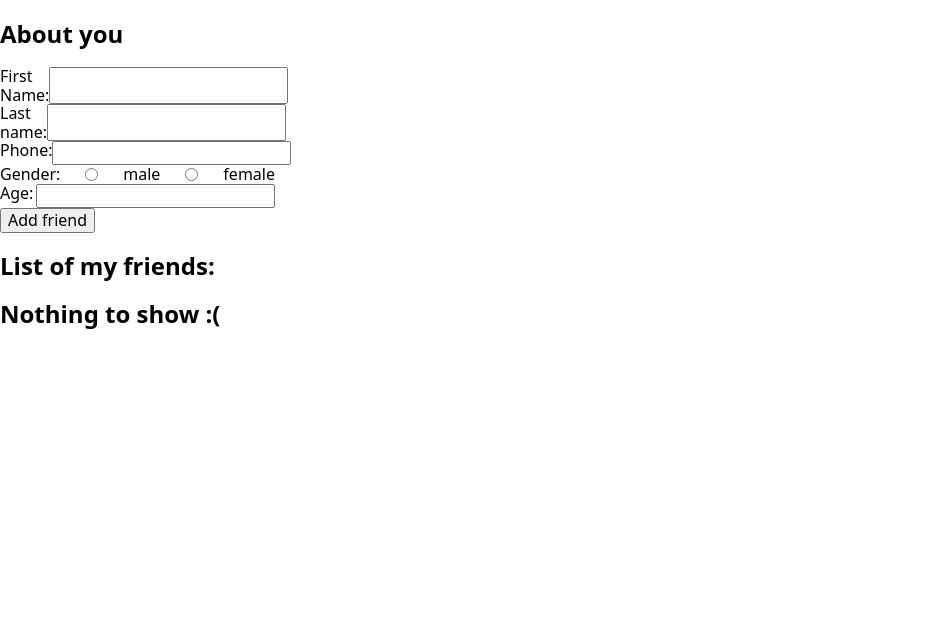
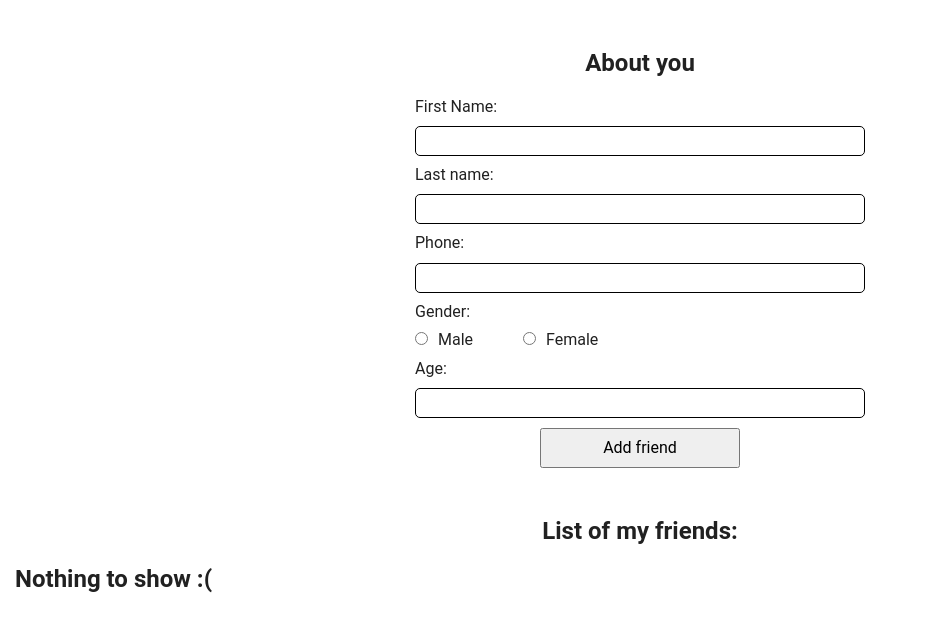
Before and after one commit to Den4yk76/form-test-task, a React (Create React App) app: page / in a window 1280 px wide. Shown: the top 632 px of the page, without its empty margins (0-928 px from the left). Built offline with nearby package versions, Linux system fonts and the light colour scheme.

Commit message:
first style drafts

```diff
--- a/src/components/App.js
+++ b/src/components/App.js
@@ -28,20 +28,20 @@ export default function App() {
   };
 
   const deleteContact = e => {
-        setApplicants(prevState =>
-            prevState.filter(el => el.id !== e.target.id),
-        );
+    setApplicants(prevState => prevState.filter(el => el.id !== e.target.id));
   };
 
   return (
     <section className="info-section">
-            <h2>About you</h2>
+      <div className="form-container">
+        <h2 className="form-heading">About you</h2>
         <Form addContact={addContact} />
-            <h2>List of my friends:</h2>
+      </div>
+      <h2 className="table-heading">List of my friends:</h2>
       {applicants.length > 0 ? (
         <Table applicants={applicants} deleteContact={deleteContact} />
       ) : (
-                <h2>Nothing to show :(</h2>
+        <h2 className="nothing-to-show-heading">Nothing to show :(</h2>
       )}
     </section>
   );
--- a/src/components/Form/Form.js
+++ b/src/components/Form/Form.js
@@ -26,11 +26,13 @@ export default function Form({ addContact }) {
 
   return (
     <form onSubmit={onSubmit}>
-            <div className="form-container">
-                <label className="label">
+      <label className="label" for="first-name">
         First Name:
+      </label>
       <input
+        className="form-input"
         type="text"
+        id="first-name"
         name="first-name"
         value={firstName}
         pattern="^[a-zA-Zа-яА-Я]+(([' -][a-zA-Zа-яА-Я ])?[a-zA-Zа-яА-Я]*)*$"
@@ -40,11 +42,13 @@ export default function Form({ addContact }) {
           setFirstName(e.target.value);
         }}
       />
+      <label className="label" for="last-name">
+        Last name:
       </label>
-                <label className="label">
-                    Last name:
       <input
+        className="form-input"
         type="text"
+        id="last-name"
         name="last-name"
         value={lastName}
         pattern="^[a-zA-Zа-яА-Я]+(([' -][a-zA-Zа-яА-Я ])?[a-zA-Zа-яА-Я]*)*$"
@@ -54,22 +58,25 @@ export default function Form({ addContact }) {
           setLastName(e.target.value);
         }}
       />
+      <label className="label" for="phone">
+        Phone:
       </label>
-                <label className="label">
-                    Phone:
       <input
+        className="form-input"
         type="tel"
         name="phone"
+        id="phone"
         value={phone}
         required
         onChange={e => {
           setPhone(e.target.value);
         }}
       />
-                </label>
-                <label className="label">
+      <label className="label" for="label-group">
         Gender:
+        <div id="label-group">
           <input
+            className="gender-input"
             required
             type="radio"
             name="gender"
@@ -79,8 +86,11 @@ export default function Form({ addContact }) {
               setGender(e.target.value);
             }}
           />
-                    male
+          <label className="gender-label" for="gender">
+            Male
+          </label>
           <input
+            className="gender-input"
             required
             type="radio"
             name="gender"
@@ -90,12 +100,18 @@ export default function Form({ addContact }) {
               setGender(e.target.value);
             }}
           />
-                    female
+          <label className="gender-label" for="gender">
+            Female
           </label>
-                <label className="label">
+        </div>
+      </label>
+      <label className="label" for="age">
         Age:
+      </label>
       <input
+        className="form-input"
         type="text"
+        id="age"
         name="age"
         value={age}
         required
@@ -103,9 +119,7 @@ export default function Form({ addContact }) {
           setAge(e.target.value);
         }}
       />
-                </label>
-            </div>
-            <button type="submit" value="Submit">
+      <button className="form-button" type="submit" value="Submit">
         Add friend
       </button>
     </form>
--- a/src/components/Form/index.css
+++ b/src/components/Form/index.css
@@ -1,8 +1,35 @@
-.form-container {
-width: 275px;
+.label {
+ display: flex;
+ flex-direction: column;
+ margin-bottom: 10px;
 }
 
-.label {
- display: flex;
- justify-content: space-between;
+.label:not(:first-child) {
+    margin-top: 10px;
 }
+
+#label-group {
+margin-top: 10px;
+}
+
+.gender-input:not(:first-child) {
+    margin-left: 50px;
+}
+
+.gender-label:not(:first-child) {
+    margin-left: 10px;
+}
+
+.form-input {
+    width: 100%;
+    height: 30px;
+    border: 1px solid black;
+    border-radius: 5px;
+}
+
+.form-button {
+    display: block;
+    width: 200px;
+    height: 40px;
+    margin: 10px auto 0 auto;
+}
--- a/src/components/Table/Table.js
+++ b/src/components/Table/Table.js
@@ -1,4 +1,5 @@
 import { useState, useEffect, useMemo } from 'react';
+import './index.css';
 
 export default function Table({ applicants, deleteContact }) {
   const [sortConfig, setSortConfig] = useState({
@@ -32,10 +33,10 @@ export default function Table({ applicants, deleteContact }) {
   };
 
   return (
-        <table>
-            <thead>
-                <tr>
-                    <th>
+    <table className="table">
+      <thead className="table-head">
+        <tr className="table-head">
+          <th className="table-head">
             <button
               onClick={() => {
                 requestSort('firstName');
--- /dev/null
+++ b/src/components/Table/index.css
@@ -0,0 +1,23 @@
+.table-heading {
+    margin-bottom: 20px;
+    text-align: center;
+}
+
+/* .nothing-to-show-heading {
+
+} */
+
+.table {
+    margin-right: auto;
+    margin-left: auto;
+    border: 1px solid #ccc;
+    border-collapse: collapse;
+}
+
+.table-head {
+    /* border: 1px solid red; */
+}
+
+td, th {
+    border: solid 1px #ccc;
+}
--- a/src/components/styles.css
+++ b/src/components/styles.css
@@ -0,0 +1,43 @@
+html {
+  box-sizing: border-box;
+}
+
+h1,
+h2,
+h3,
+h4,
+h5,
+h6,
+p {
+  margin-top: 0;
+  margin-bottom: 0;
+  padding: 0;
+}
+
+#root {
+  margin-left: auto;
+  margin-right: auto;
+  padding: 0 15px 0 15px;
+}
+
+body {
+  font-family: 'Roboto', sans-serif;
+  color: #212121;
+}
+
+button {
+  cursor: pointer;
+}
+
+.form-container {
+  width: 450px;
+  margin-top: 50px;
+  margin-bottom: 50px;
+  margin-left: auto;
+  margin-right: auto;
+}
+
+.form-heading {
+  margin-bottom: 20px;
+  text-align: center;
+}
```
Lines whose indentation alone changed are shown as unchanged.
